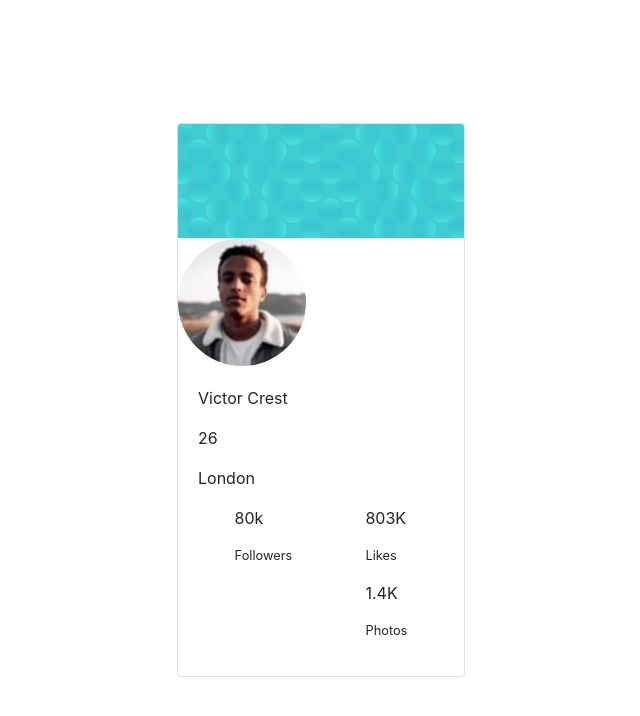
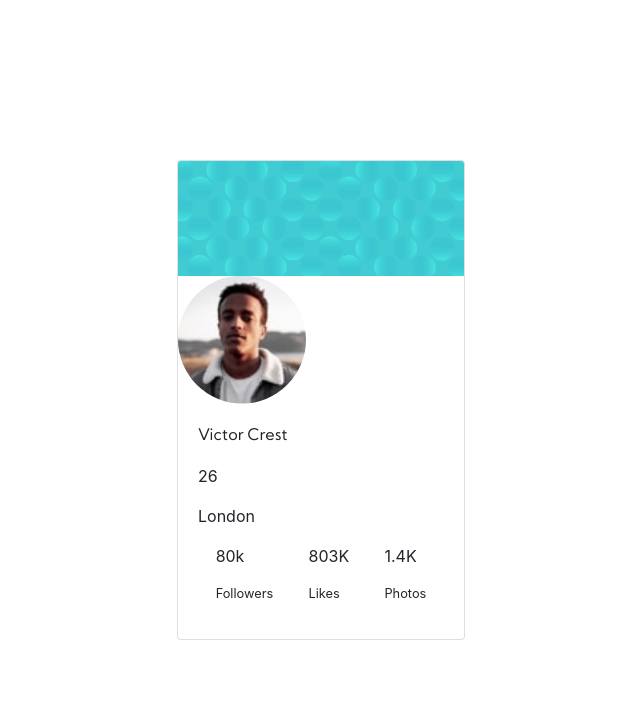
Before and after one commit to manonmille-github/Projet6_card, a plain HTML site: page index.html in a window 1280 px wide. Shown: the whole page, without its empty margins (319-959 px from the left). Drawn offline with nearby package versions, Linux system fonts and the light colour scheme.

Commit message:
résolution bug flexbox sur la div container-information

```diff
--- a/index.html
+++ b/index.html
@@ -18,7 +18,7 @@
         <img src="images/image-victor.jpg" class="photo-profil" alt="">
         <div class="card-body">
             <div class="container-identity">
-                <p class="name">
+                <p id="name">
                     Victor Crest
                 </p>
                 <p class="age">
@@ -44,6 +44,7 @@
                     <p class="small">
                         Likes
                     </p>
+                </div>
                 <div class="information">
                     <p class="strong">
                         1.4K
@@ -52,7 +53,6 @@
                         Photos
                     </p>
                 </div>
-                </div>
             </div>
         </div>
     </div>
```
